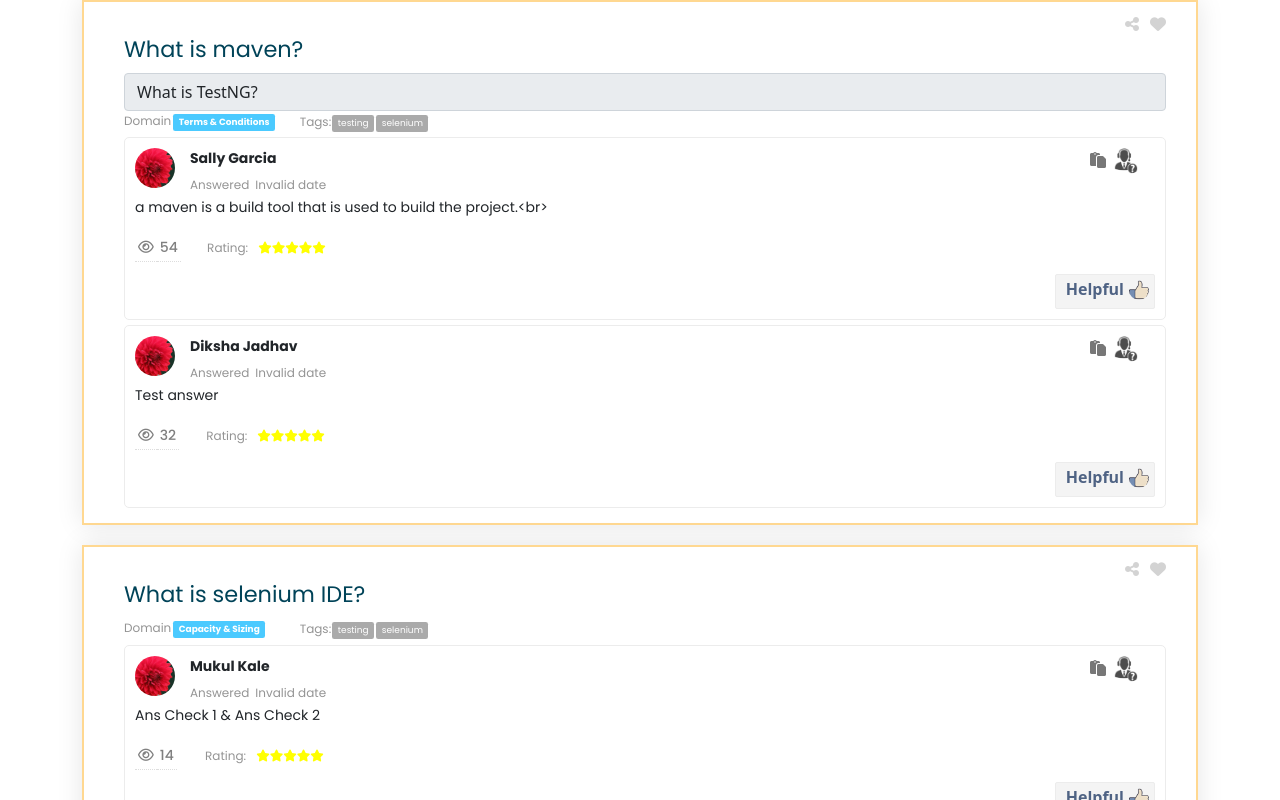
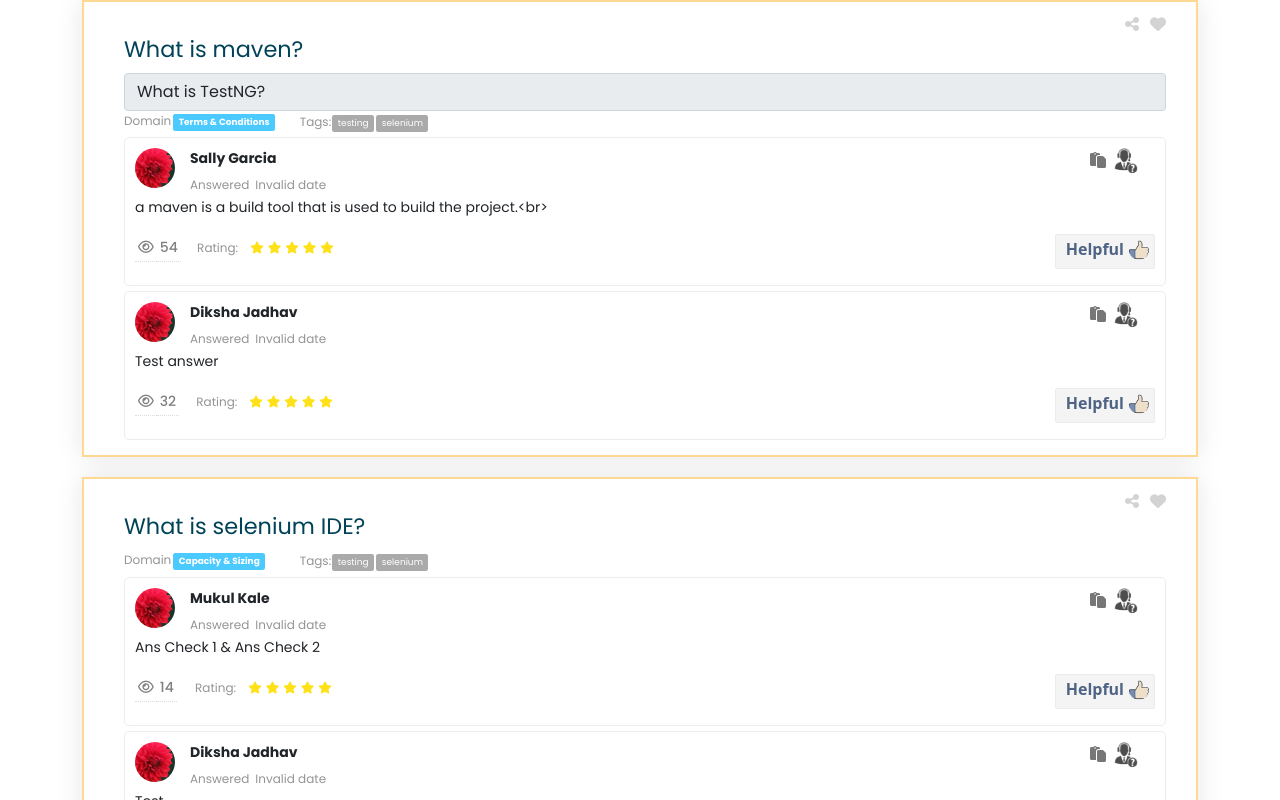
Before and after one commit to mukulk6/react-assignment, a React (Create React App) app: page / in a window 1280 px wide. Shown: the top 800 px of the page. Built offline with nearby package versions, Linux system fonts and the light colour scheme.

Commit message:
Changes in alignment

```diff
--- a/src/components/SearchResult/SearchResult.js
+++ b/src/components/SearchResult/SearchResult.js
@@ -23,8 +23,8 @@ const SearchResult = (props)=>{
     <i class="fa-solid fa-heart"></i>
     </span>
     <h2 className={styles.headTitle}>{props.data.question}</h2>
-    <div class="input-group-prepend">
-  {props.data.additionalContext&&<span class="input-group-text" id="basic-addon3">{props.data.additionalContext}</span>}
+    <div class="input-group-prepend" className={styles.additionalCont}>
+  {props.data.additionalContext&&<span class="input-group-text"  id="basic-addon3">{props.data.additionalContext}</span>}
 </div>
 </div>
 <div class="row">
@@ -94,15 +94,13 @@ const SearchResult = (props)=>{
       </ul>
       </span>
     </div>
-  </div>
-  <div class="row">
-  <div class="pull-right">
-    <div class="offset-md-10 float-right">
+    <div class="col-md-9 float-right">
+    <div class="pull-right">
     <div className={styles.helpfulButton}>
     <span>Helpful<img src={require('../../images/helpful.png')}></img></span>
     </div>
-    </div>
   </div>
+      </div>
   </div>
 </div>
 </div>
--- a/src/components/SearchResult/SearchResult.module.css
+++ b/src/components/SearchResult/SearchResult.module.css
@@ -241,9 +241,10 @@ img
 
 .ratingStars li
 {
-    color:yellow;
+    color:#FFE11A;
     display: inline-block;
     font-size:12px;
+    padding: 2px;
 }
 
 .answerBlock p
@@ -280,7 +281,8 @@ img
     margin-top:3px;
 }
 
-#basic-addon3
+.additionalCont
 {
     font-family: 'Poppins',sans-serif;
+    font-size: 14px !important;
 }
```
